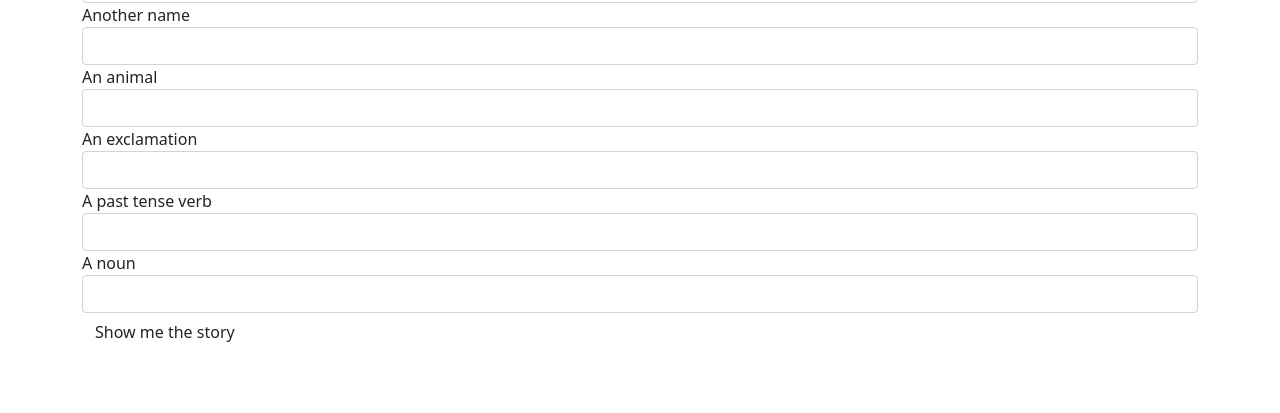
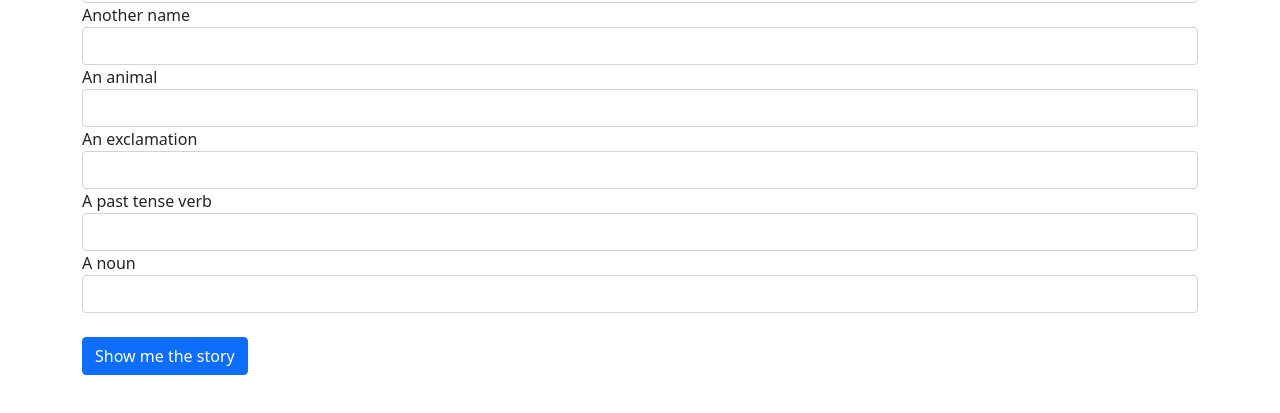
Before and after one commit to Annaliskirwa/App_Seis, a plain HTML site: page index.html in a window 1280 px wide. Shown: the part 115-528 px from the top of the page. Drawn offline with nearby package versions, Linux system fonts and the light colour scheme.

Commit message:
It will style the button

```diff
--- a/index.html
+++ b/index.html
@@ -38,7 +38,8 @@
                         <label for = "noun">A noun</label>
                         <input id = "noun" class = "form-control" type = "text">
                     </div>
-                    <button type = "submit" class = "btn">Show me the story</button>
+                    <br>
+                    <button type = "submit" class = "btn btn-primary">Show me the story</button>
                 </form>
             </div>
         </div>
```
